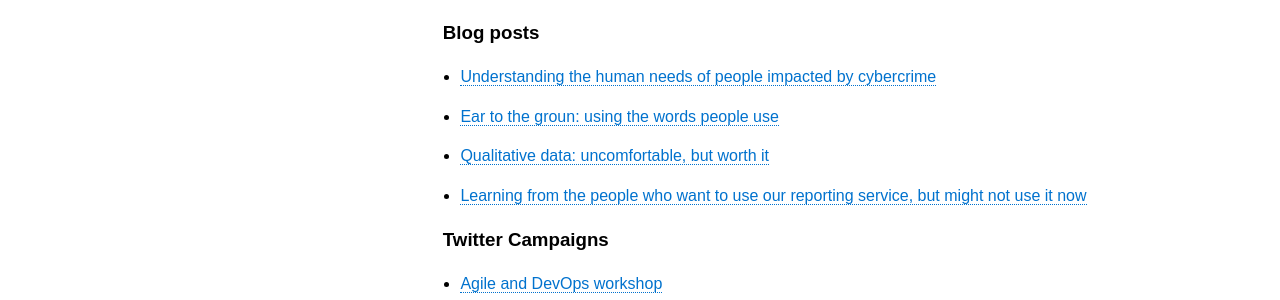
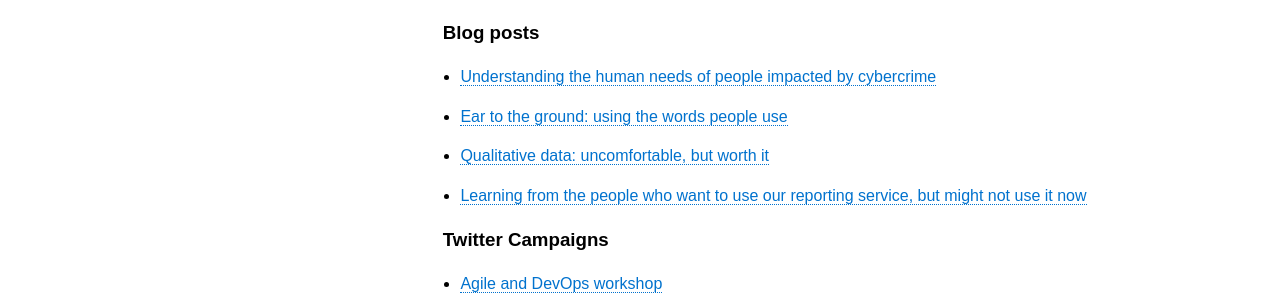
Before and after one commit to cds-snc/rcmp-report-a-cybercrime-alpha-documentation, a Jekyll site: the page built from _pages/en/team-news.md, in a window 1280 px wide. Shown: the part 808-1108 px from the top of the page. Built offline with Jekyll 4.4.1, drawn with Linux system fonts in a browser that asks for light colours.

Commit message:
Update team-news.md

```diff
--- a/_pages/en/team-news.md
+++ b/_pages/en/team-news.md
@@ -25,7 +25,7 @@ Throughout Alpha, the team worked in the open by sharing stories about the proce
 
 ### Blog posts
 * [Understanding the human needs of people impacted by cybercrime](https://digital.canada.ca/2019/05/06/understanding-the-human-needs-of-people-impacted-by-cybercrime/)
-* [Ear to the groun: using the words people use](https://digital.canada.ca/2019/06/06/ear-to-the-ground-using-the-words-people-use/)
+* [Ear to the ground: using the words people use](https://digital.canada.ca/2019/06/06/ear-to-the-ground-using-the-words-people-use/)
 * [Qualitative data: uncomfortable, but worth it](https://digital.canada.ca/2019/07/11/qualitative-data-uncomfortable-but-worth-it/)
 * [Learning from the people who want to use our reporting service, but might not use it now](https://digital.canada.ca/2019/08/29/learning-from-the-people-who-want-to-use-our-reporting-service-but-might-not-use-it-now/)
 
```
